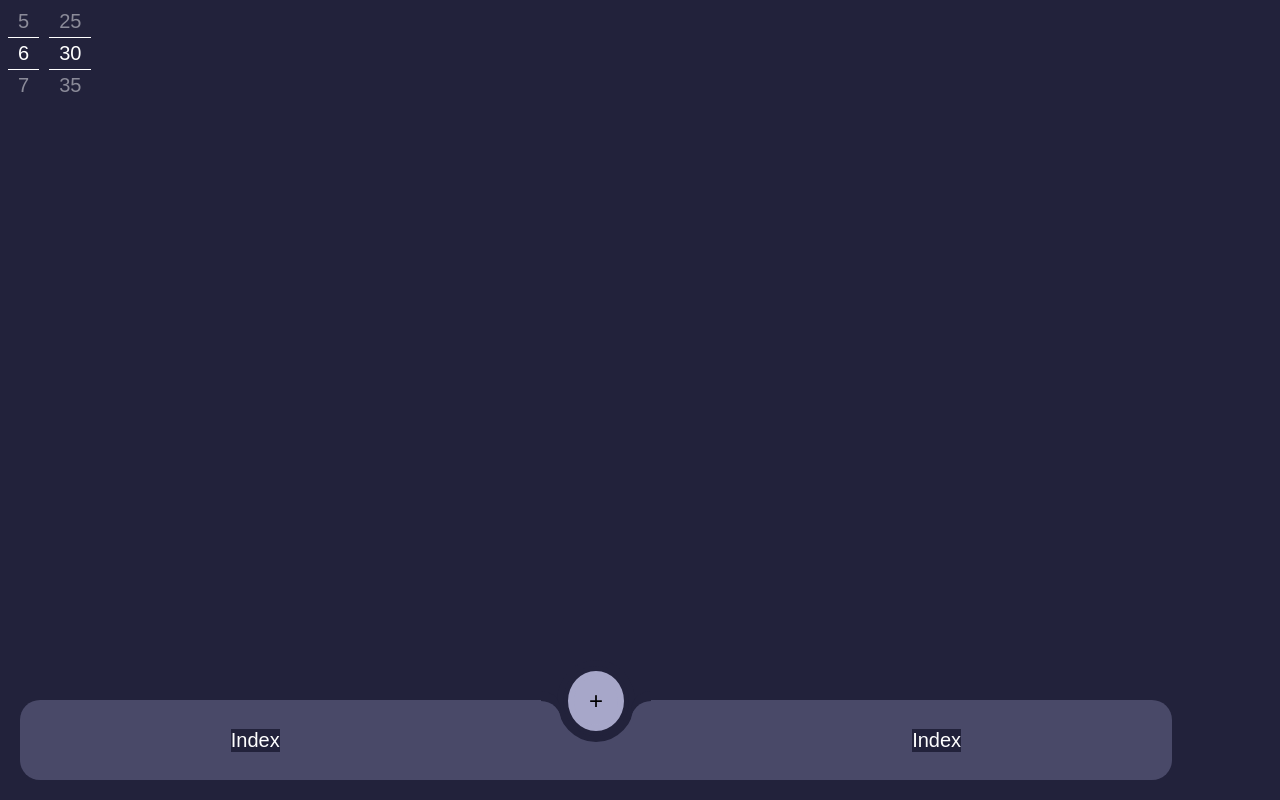
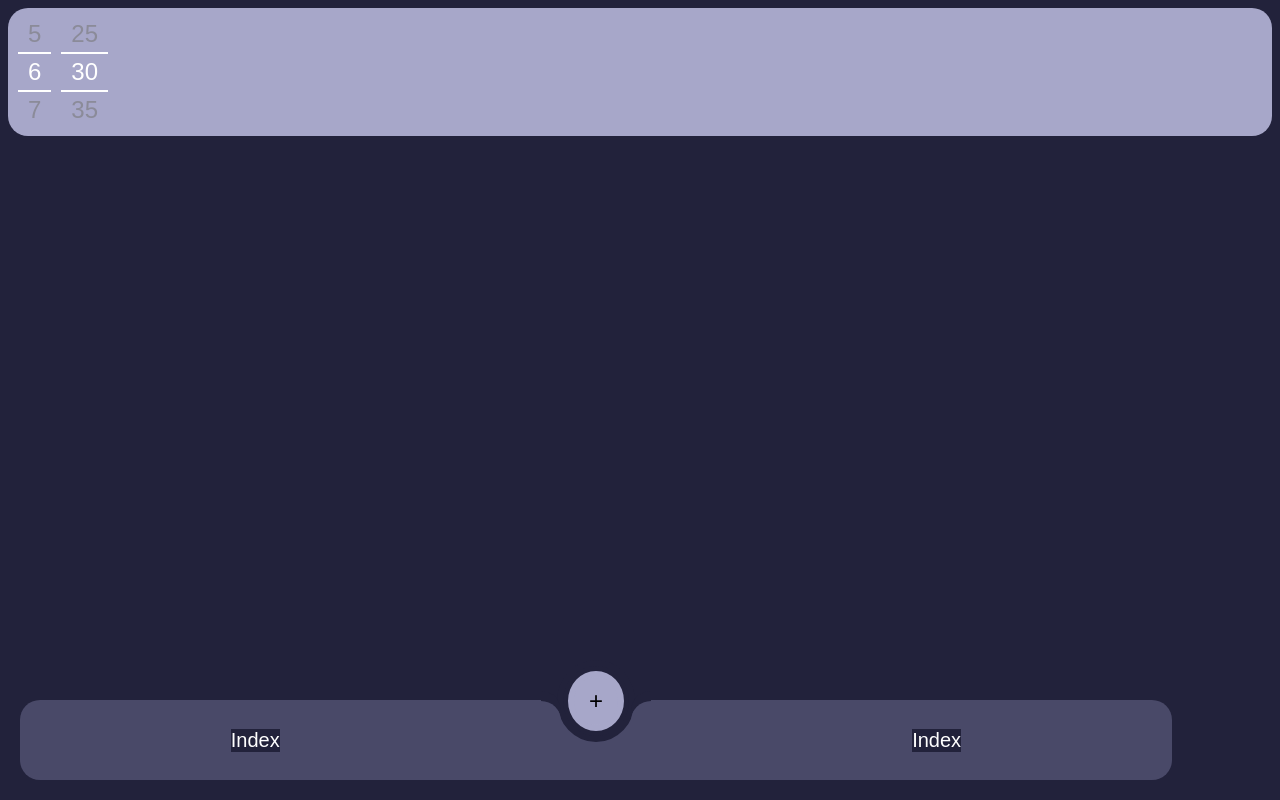
Before and after one commit to mohammadakradi/todo-webapp, an Angular app: page / in a window 1280 px wide. Built offline with nearby package versions, Linux system fonts and the light colour scheme.

Commit message:
minor update in timepicker component, writing a pipe to display hour 0 correctly

```diff
--- a/src/app/app.config.ts
+++ b/src/app/app.config.ts
@@ -2,7 +2,8 @@ import { ApplicationConfig } from '@angular/core';
 import { provideRouter } from '@angular/router';
 
 import { routes } from './app.routes';
+import { provideAnimations } from '@angular/platform-browser/animations'
 
 export const appConfig: ApplicationConfig = {
-  providers: [provideRouter(routes)]
+  providers: [provideRouter(routes), provideAnimations()]
 };
--- a/src/app/shared/components/timepicker/timepicker.component.html
+++ b/src/app/shared/components/timepicker/timepicker.component.html
@@ -1,41 +1,43 @@
 <div class="timepicker">
-
     <div class="hour">
         <div>
-            @if (selectedHourIndex == 0){
-                <span class="unselected-time">{{hours[11]}}</span>
-            } @else {
-                <span class="unselected-time">{{hours[selectedHourIndex - 1]}}</span>
-            }
+            <span class="unselected-time">
+                {{ selectedHourIndex == 0 ? hours[11] : hours[selectedHourIndex - 1] }}
+            </span>
         </div>
-        <div (change)="onChange($event)" (touchstart)="onTouchStart($event)" (touchend)="onTouchEnd($event)" class="selected-time">
-            <span>{{selectedHour}}</span>
+        <div
+            (change)="onChange($event)"
+            (touchstart)="onTouchStart($event)"
+            (touchend)="onTouchEnd($event)"
+            class="selected-time"
+        >
+            <span>{{ selectedHour }}</span>
         </div>
         <div>
-            @if (selectedHourIndex + 1 == 12){
-                <span class="unselected-time">{{hours[0]}}</span>
-            } @else {
-                <span class="unselected-time">{{hours[selectedHourIndex + 1]}}</span>
-            }
+            <span class="unselected-time">
+                {{ selectedHourIndex + 1 == 12 ? hours[0] : hours[selectedHourIndex + 1] }}
+            </span>
         </div>
     </div>
-    <div class="minute">
+
+   <div class="minute">
         <div>
-            @if (selectedMinuteIndex == 0){
-                <span class="unselected-time">{{minutes[11]}}</span>
-            } @else {
-                <span class="unselected-time">{{minutes[selectedMinuteIndex - 1]}}</span>
-            }
+            <span class="unselected-time">
+                {{ selectedMinuteIndex == 0 ? (minutes[11] | displayTime) : minutes[selectedMinuteIndex - 1] | displayTime }}
+            </span>
         </div>
-        <div (change)="onChange($event)" (touchstart)="onTouchStartMinute($event)" (touchend)="onTouchEndMinute($event)" class="selected-time">
-            <span>{{selectedMinute}}</span>
+        <div
+            (change)="onChange($event)"
+            (touchstart)="onTouchStartMinute($event)"
+            (touchend)="onTouchEndMinute($event)"
+            class="selected-time"
+        >
+            <span>{{ selectedMinute | displayTime }}</span>
         </div>
         <div>
-            @if (selectedHourIndex + 1 == 12){
-                <span class="unselected-time">{{minutes[0]}}</span>
-            } @else {
-                <span class="unselected-time">{{minutes[selectedMinuteIndex + 1]}}</span>
-            }
+            <span class="unselected-time">
+                {{ selectedMinuteIndex + 1 == 12 ? (minutes[0] | displayTime) : minutes[selectedMinuteIndex + 1] | displayTime }}
+            </span>
         </div>
     </div>
 </div>
--- a/src/app/shared/components/timepicker/timepicker.component.scss
+++ b/src/app/shared/components/timepicker/timepicker.component.scss
@@ -1,24 +1,37 @@
 .timepicker{
   display: flex;
   gap: 10px;
+  background-color: #A7A7C9;
+  padding: 10px;
+  border-radius: 20px;
 }
 
 .selected-time{
-border-bottom: 1px solid white;
-border-top: 1px solid white;
+  background-color: transparent;
+border-bottom: 2px solid white;
+border-top: 2px solid white;
 padding: 4px 10px;
 }
 
 .unselected-time{
+  background-color: transparent;
   color: #8B8B99;
 }
 
 .hour, .minute{
+  background-color: transparent;
   display: flex;
   flex-direction: column;
   justify-content: center;
   align-items: center;
   & div{
+    background-color: transparent;
     margin: 2px 0;
   }
+  transition: all 0.3s ease;
 }
+
+span{
+  background-color: transparent;
+  font-size: larger;
+}
--- /dev/null
+++ b/src/app/shared/pipes/display-time.pipe.ts
@@ -0,0 +1,17 @@
+import { Pipe, PipeTransform } from '@angular/core';
+
+@Pipe({
+  name: 'displayTime',
+  standalone: true
+})
+export class DisplayTimePipe implements PipeTransform {
+
+  transform(value: number, ...args: unknown[]): unknown {
+    if (value === 0) {
+      return "00"
+    } else {
+      return value.toString()
+    }
+  }
+
+}
```
Also changed, not shown: src/app/shared/components/timepicker/timepicker.component.ts (+5 -14 lines), 1 other file (tests, documents, lock files or other folders).
